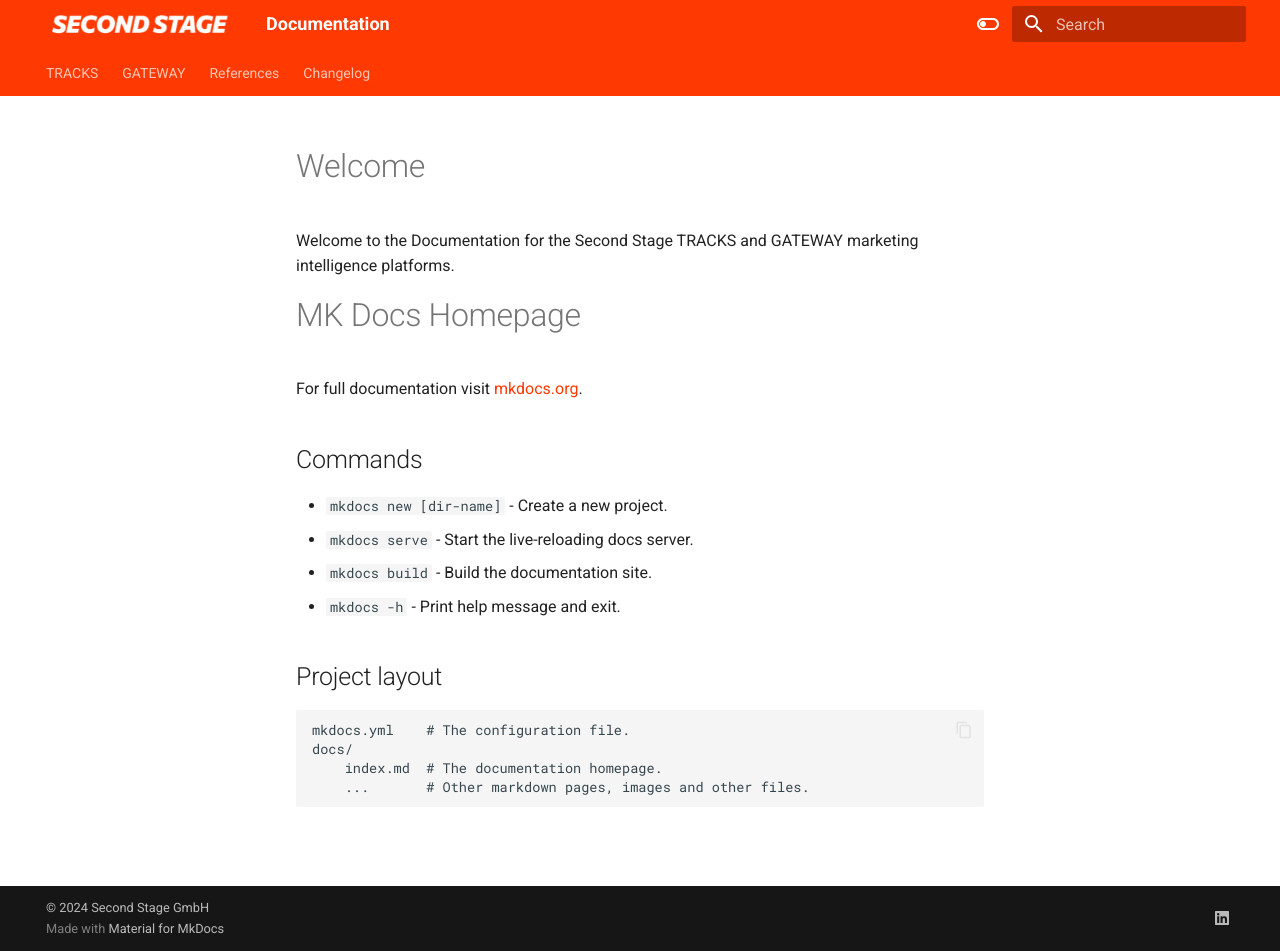
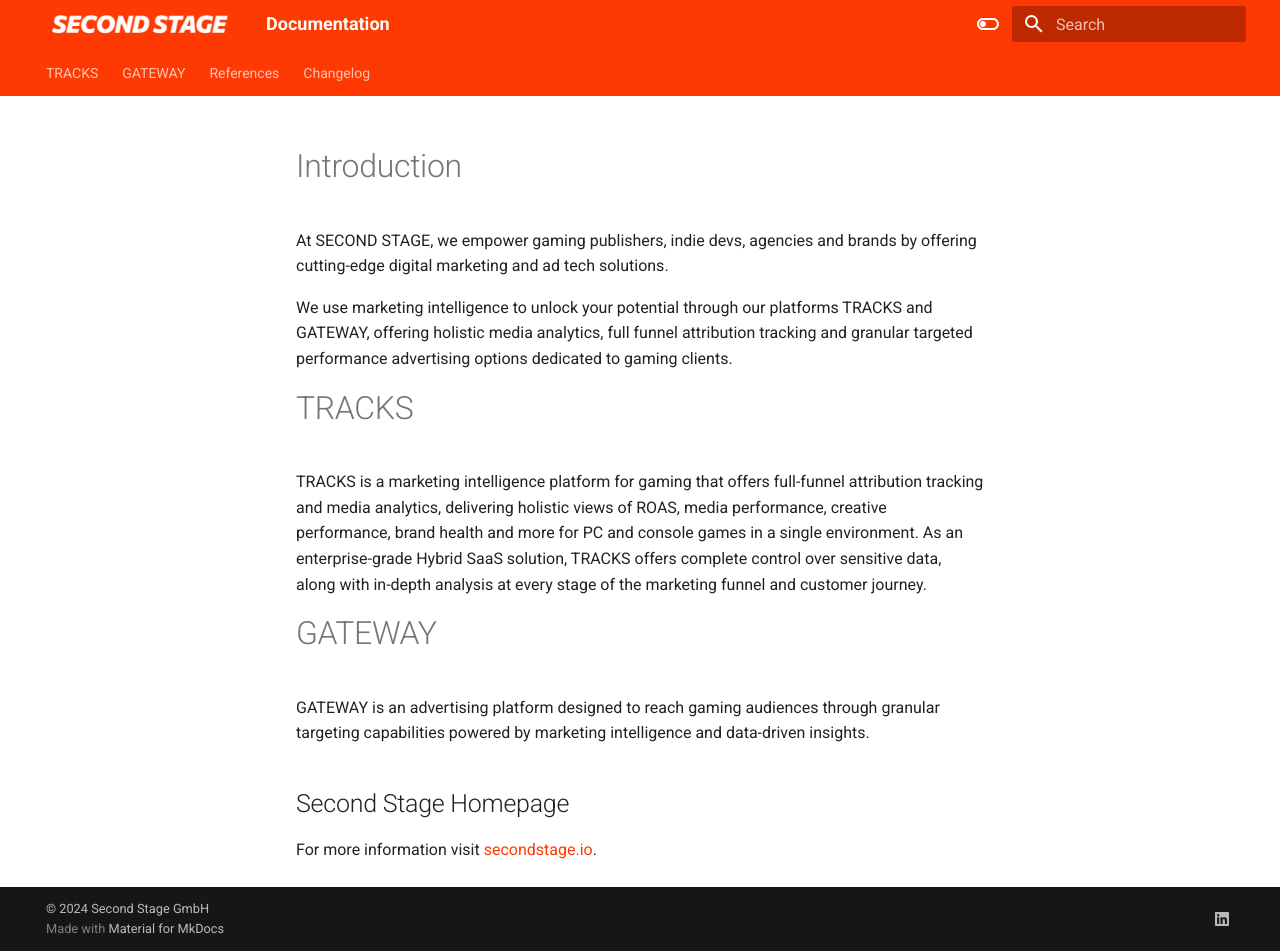
Before and after one commit to secondstage-io/tracks-documentation, an MkDocs documentation site: the page built from docs/index.md, in a window 1280 px wide and 951 px high. Built offline with MkDocs 1.6.1 and Material for MkDocs 9.7.7, drawn with Linux system fonts in a browser that asks for light colours.

Commit message:
Update index.md
updated content

```diff
--- a/docs/index.md
+++ b/docs/index.md
@@ -1,21 +1,18 @@
-# Welcome
+# Introduction
 
-Welcome to the Documentation for the Second Stage TRACKS and GATEWAY marketing intelligence platforms.
+At SECOND STAGE, we empower gaming publishers, indie devs, agencies and brands by offering cutting-edge digital marketing and ad tech solutions.
 
-# MK Docs Homepage
+We use marketing intelligence to unlock your potential through our platforms TRACKS and GATEWAY, offering holistic media analytics, full funnel attribution tracking and granular targeted performance advertising options dedicated to gaming clients.
 
-For full documentation visit [mkdocs.org](https://www.mkdocs.org).
+# TRACKS
 
-## Commands
+TRACKS is a marketing intelligence platform for gaming that offers full-funnel attribution tracking and media analytics, delivering holistic views of ROAS, media performance, creative performance, brand health and more for PC and console games in a single environment.
+As an enterprise-grade Hybrid SaaS solution, TRACKS offers complete control over sensitive data, along with in-depth analysis at every stage of the marketing funnel and customer journey.
 
-* `mkdocs new [dir-name]` - Create a new project.
-* `mkdocs serve` - Start the live-reloading docs server.
-* `mkdocs build` - Build the documentation site.
-* `mkdocs -h` - Print help message and exit.
+# GATEWAY
 
-## Project layout
+GATEWAY is an advertising platform designed to reach gaming audiences through granular targeting capabilities powered by marketing intelligence and data-driven insights.
 
-    mkdocs.yml    # The configuration file.
-    docs/
-        index.md  # The documentation homepage.
-        ...       # Other markdown pages, images and other files.
+## Second Stage Homepage
+
+For more information visit [secondstage.io](https://secondstage.io).
```
